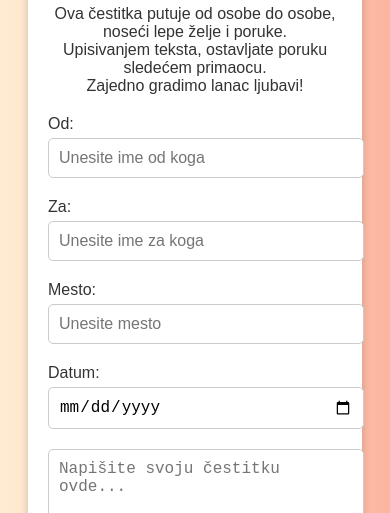
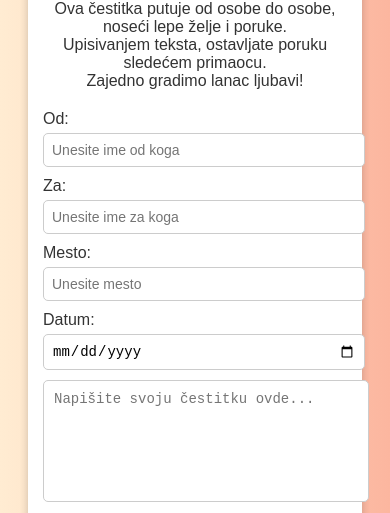
Before and after one commit to giftilic/Giftilic, a plain HTML site: page index.html in a window 390 px wide. Shown: the part 317-830 px from the top of the page. Drawn offline with Linux system fonts and the light colour scheme.

Commit message:
Update index.html

```diff
--- a/index.html
+++ b/index.html
@@ -14,7 +14,7 @@
         }
         .container {
             background: white;
-            max-width: 600px;
+            max-width: 500px;
             margin: 20px auto;
             padding: 20px;
             border-radius: 10px;
@@ -32,18 +32,17 @@
             margin-bottom: 20px;
         }
         .input-group {
-            display: flex;
-            justify-content: space-between;
-            margin-bottom: 10px;
+            margin-bottom: 10px; /* Manji razmak između polja */
         }
         .input-group label {
-            width: 30%;
+            display: block;
+            margin-bottom: 5px;
             text-align: left;
         }
         .input-group input {
-            width: 65%;
-            padding: 10px;
-            font-size: 16px;
+            width: 100%; /* Polja zauzimaju celu širinu */
+            padding: 8px; /* Manje paddinga za manji prostor */
+            font-size: 14px; /* Manji font za unos */
             border-radius: 5px;
             border: 1px solid #ccc;
         }
@@ -91,32 +90,17 @@
 
         /* Responzivni dizajn za manje ekrane */
         @media (max-width: 768px) {
-            .input-group {
-                flex-direction: column;
-                align-items: flex-start;
+            .container {
+                padding: 15px;
             }
-
-            .input-group label {
-                width: 100%;
-                margin-bottom: 5px;
+            .input-group input {
+                font-size: 14px; /* Manji font za mobilne uređaje */
             }
-
-            .input-group input {
-                width: 100%;
-                margin-bottom: 10px;
+            textarea {
+                font-size: 14px; /* Manji font za textarea */
             }
-
-            textarea {
-                width: 100%;
-                height: 150px;
-            }
-
             button {
                 width: 100%;
-            }
-
-            #messageDisplay {
-                font-size: 16px;
             }
         }
     </style>
```
